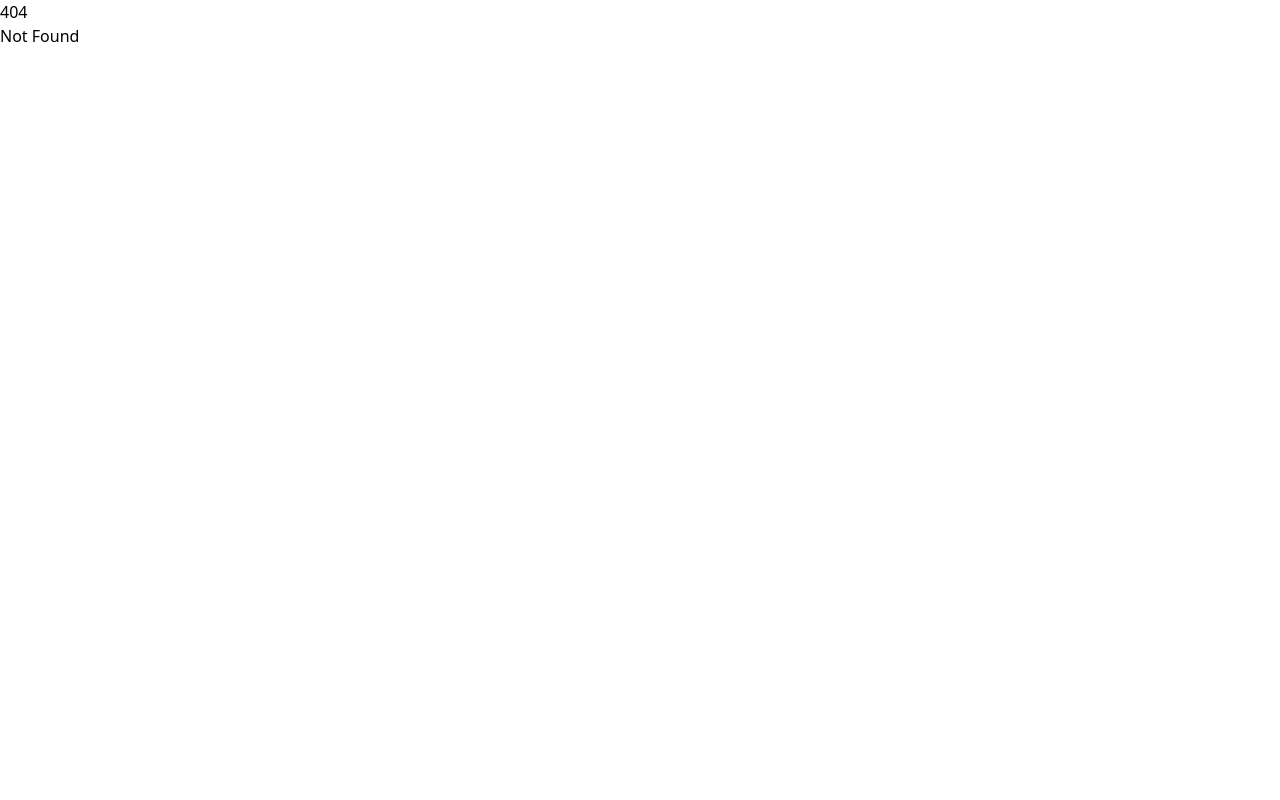
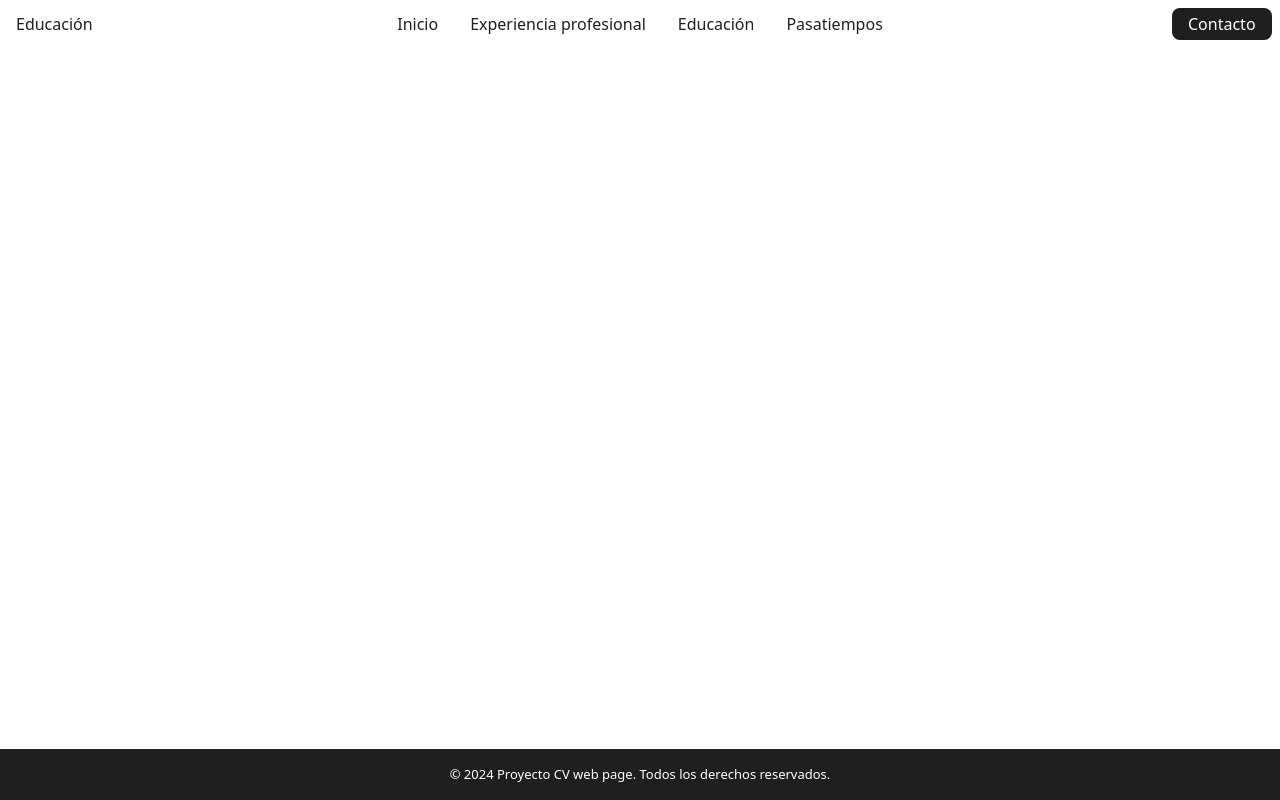
Before and after one commit to AValRS/cv-web-page-aws, a SvelteKit app: page /academic in a window 1280 px wide. Before the commit this address had no page. Built offline with nearby package versions, Linux system fonts and the light colour scheme.

Commit message:
Creación de header, footer y rutas

```diff
--- /dev/null
+++ b/src/lib/Footer.svelte
@@ -0,0 +1,14 @@
+<footer class="footer">
+    <p>© 2024 Proyecto CV web page. Todos los derechos reservados.</p>
+</footer>
+
+<style>
+.footer{
+    background-color: #1f1f1f;
+    padding: 1rem;
+    color: white;
+    font-size: small;
+    text-align: center;
+    font-weight: lighter;
+}
+</style>
--- /dev/null
+++ b/src/lib/Header.svelte
@@ -0,0 +1,53 @@
+<script>
+    export let title;
+</script>
+
+<header class="header flex items-center justify-between h-12 font-light">
+    <div class="w-1/5">
+        <h1 class="px-4">{title}</h1>
+    </div>
+    <nav class="flex h-full w-3/5 justify-center">
+        <a class="button px-4" href="/">Inicio</a>
+        <a class="button px-4" href="/experience">Experiencia profesional</a>
+        <a class="button px-4" href="/academic">Educación</a>
+        <a class="button px-4" href="/hobbies">Pasatiempos</a>
+    </nav>
+    <div class="flex h-full w-1/5 justify-end">
+        <a class="contact-button px-4 transition-transform transform hover:scale-105 will-change-transform" href="/contact">Contacto</a>
+    </div>
+</header>
+
+
+<style>
+.header{
+    background-color: white;
+    color: #1f1f1f;
+}
+
+.button{
+    display: flex;
+    align-items: center;
+    justify-content: center;
+    font-size: 1rem;
+}
+
+.button:hover{
+    background-color: #d2e6ff;
+    transition: 0.8s;
+}
+
+.contact-button{
+    margin: 0.5rem;
+    border-radius: 0.5rem;
+    display: flex;
+    align-items: center;
+    justify-content: center;
+    background-color: #1f1f1f;
+    color: white;
+    font-size: 1rem;
+}
+.contact-button:hover{
+    background-color: #3a3a3a;
+    transition: 0.4s;
+}
+</style>
--- a/src/routes/+layout.svelte
+++ b/src/routes/+layout.svelte
@@ -1,5 +1,31 @@
 <script>
     import '../app.css';
-  </script>
+    import { page } from '$app/stores';
+    import Header from '../lib/Header.svelte';
+    import Footer from '../lib/Footer.svelte';
 
-  <slot />
+    $: title = $page.data?.title || 'Trayectoria profesional';
+</script>
+
+<div class="container-pers">
+    <Header {title}/>
+
+    <main class="main">
+        <slot />
+    </main>
+
+    <Footer />
+</div>
+
+<style>
+    .container-pers{
+        display: flex;
+        flex-direction: column;
+        min-height: 100vh;
+    }
+
+    .main{
+        flex: 1;
+    }
+
+</style>
--- a/src/routes/+page.svelte
+++ b/src/routes/+page.svelte
@@ -1,2 +1,3 @@
-<h1>Welcome to SvelteKit</h1>
-<p>Visit <a href="https://kit.svelte.dev">kit.svelte.dev</a> to read the documentation</p>
+<div>
+    Inicio
+</div>
--- /dev/null
+++ b/src/routes/academic/+page.js
@@ -0,0 +1,5 @@
+export function load() {
+    return {
+        title: 'Educación'
+    };
+}
--- /dev/null
+++ b/src/routes/contact/+page.js
@@ -0,0 +1,5 @@
+export function load() {
+    return {
+        title: 'Contacto'
+    };
+}
--- /dev/null
+++ b/src/routes/experience/+page.js
@@ -0,0 +1,5 @@
+export function load() {
+    return {
+        title: 'Experiencia Profesional'
+    };
+}
--- /dev/null
+++ b/src/routes/hobbies/+page.js
@@ -0,0 +1,5 @@
+export function load() {
+    return {
+        title: 'Pasatiempos'
+    };
+}
```
Also changed, not shown: src/routes/academic/+page.svelte (added), src/routes/contact/+page.svelte (added), src/routes/experience/+page.svelte (added), src/routes/hobbies/+page.svelte (added).
